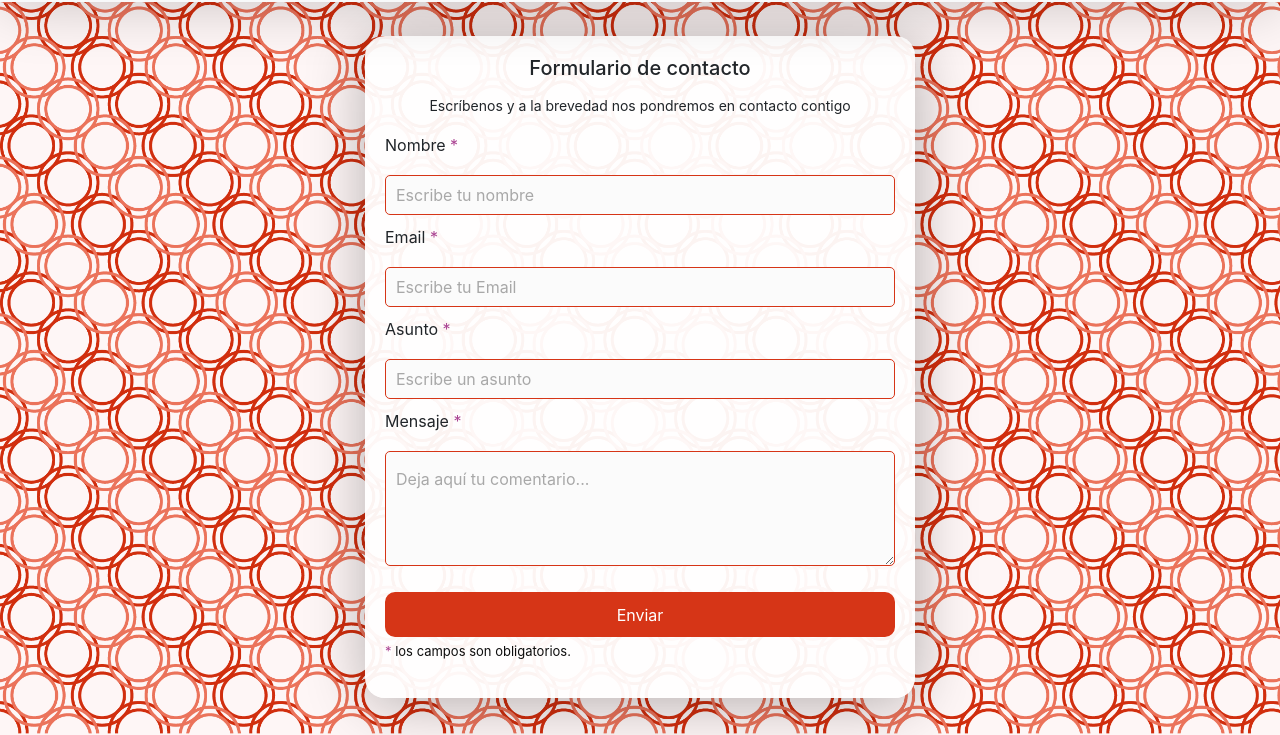
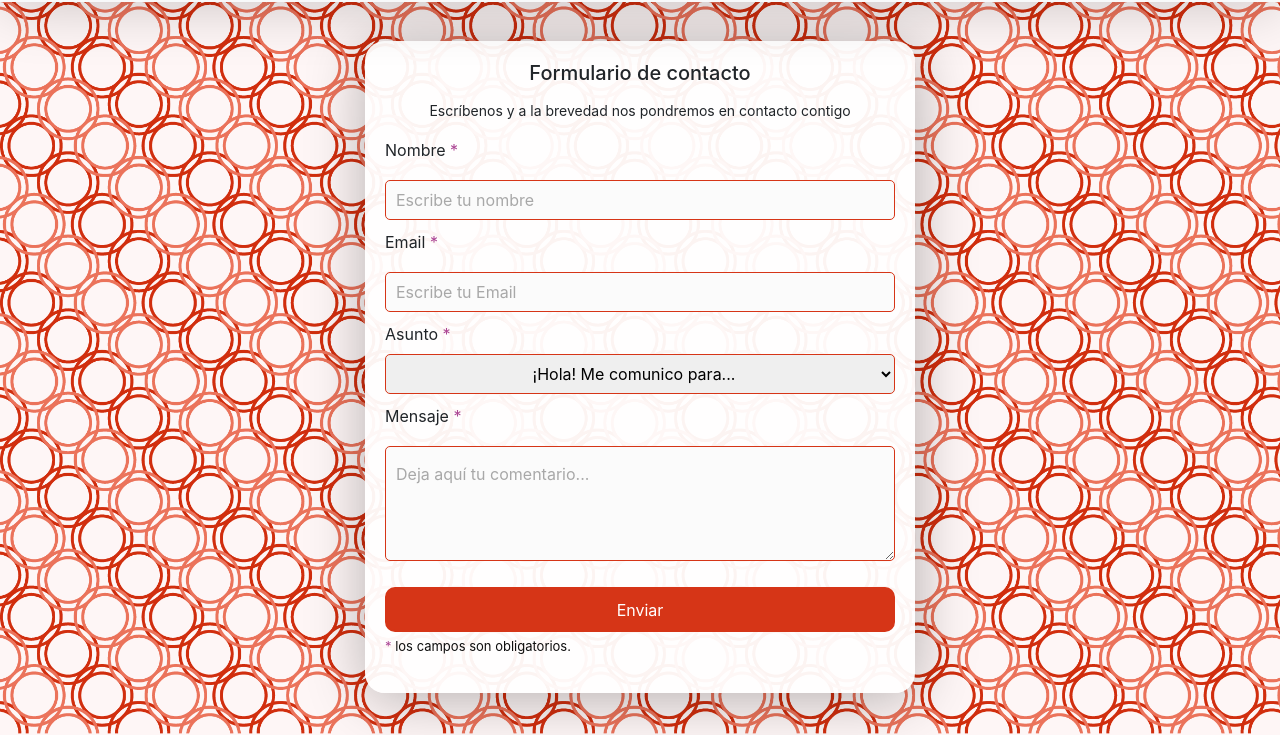
Before and after one commit to nazabucciarelli/eleonora-sticoni, a website: page contacto.html in a window 1280 px wide. Shown: the part 66-801 px from the top of the page. Drawn offline with nearby package versions, Linux system fonts and the light colour scheme.

Commit message:
Arreglando redes y puesto select en formulario

```diff
--- a/contacto.html
+++ b/contacto.html
@@ -62,8 +62,12 @@
                         <label for="asunto" class="colocar_asunto">Asunto
                             <span class="obligatorio">*</span>
                         </label>
-                        <input type="text" name="subject" id="asunto" required="obligatorio"
-                            placeholder="Escribe un asunto">
+                        <select id="select-subject" name="subject" required="obligatorio">
+                            <option value selected>¡Hola! Me comunico para...</option>
+                            <option>Sesión personalizada</option>
+                            <option>Terapia</option>
+                        </select>
+
                     </div>
 
                     <div class="form-input">
--- a/style.css
+++ b/style.css
@@ -210,6 +210,7 @@ footer {
 .red{
     height: 60px;
     transition: 0.4s;
+    margin:40px;
 }
 
 .red:hover {
@@ -220,6 +221,10 @@ footer {
     -o-transform: scale(1.1);
     transform: scale(1.10);
     cursor: pointer;
+}
+
+.footer-container{
+    text-align: center;
 }
 
 /* ul {
@@ -333,6 +338,18 @@ input {
     margin-top: 10px;
     padding-left: 10px;
     margin-bottom: 10px;
+}
+
+#select-subject{
+    width: 100%;
+    height: 40px;
+    border-radius: 5px;
+    border-style: solid;
+    border-width: 1px;
+    border-color: #D63517;
+    text-align: center;
+    margin-bottom: 10px;
+
 }
 
 
```
Also changed, not shown: index.html (+4 -20 lines).
